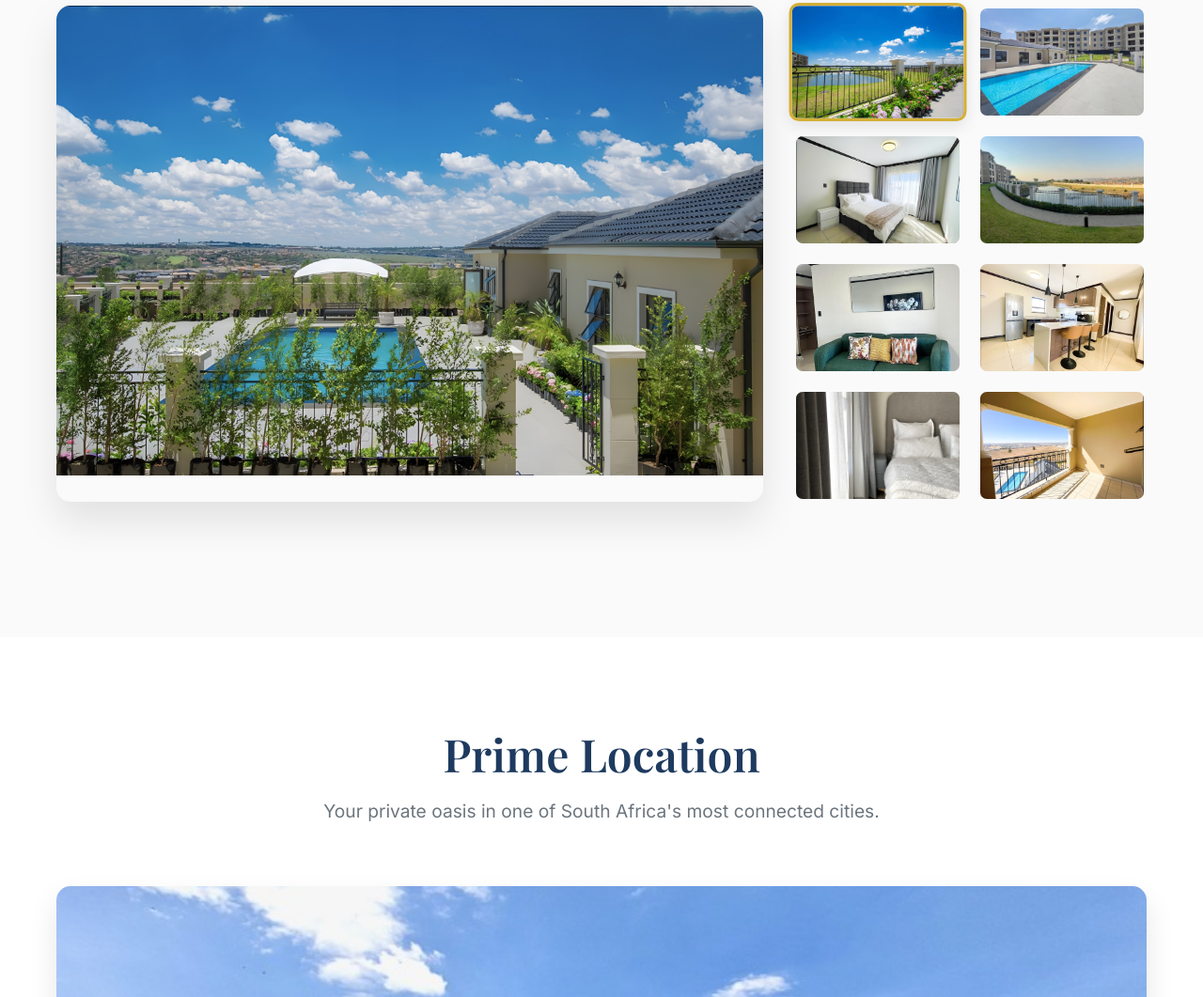
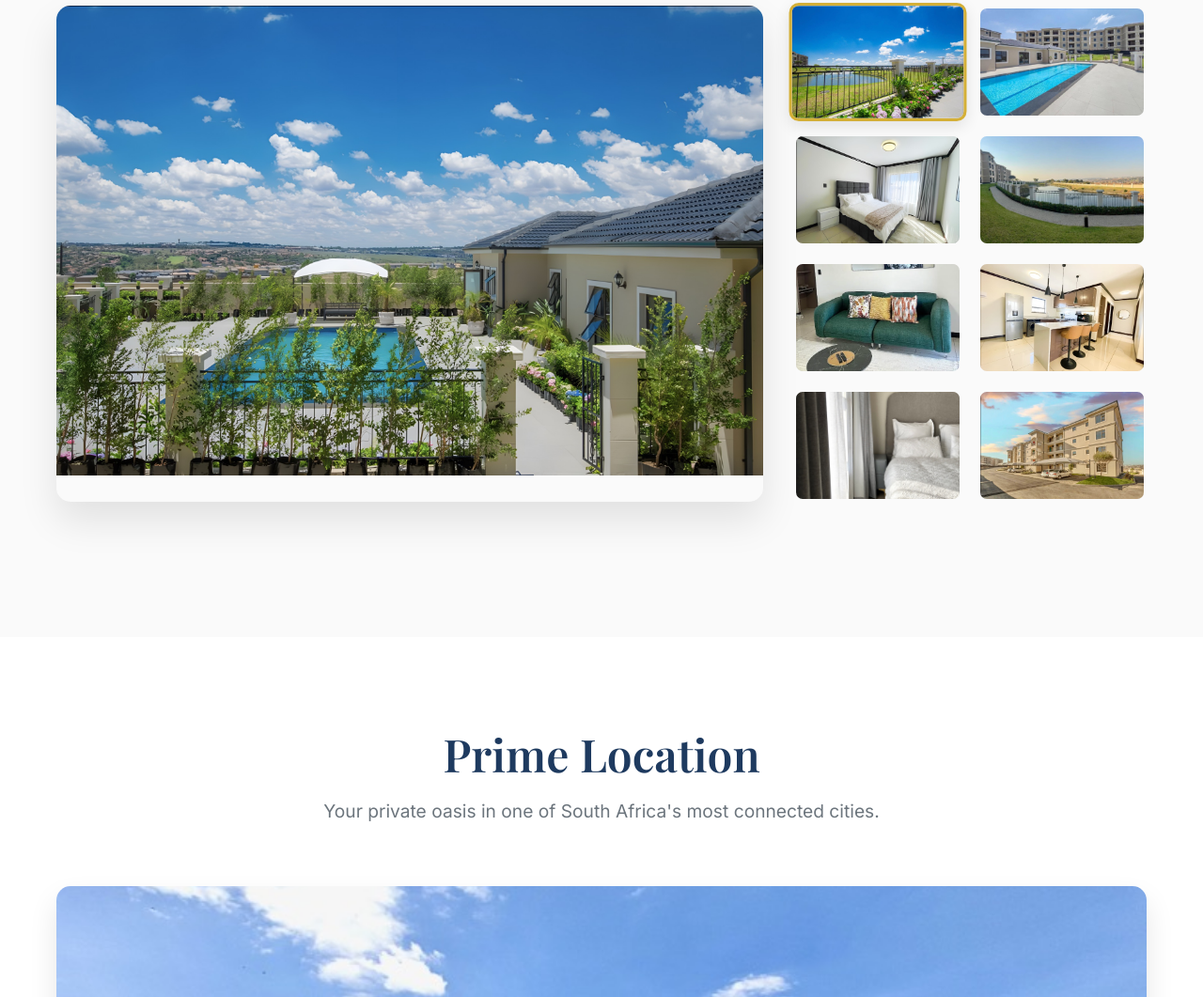
Before and after one commit to Santa-saint/truvela, a plain HTML site: page index.html in a window 1280 px wide. Shown: the part 2120-3181 px from the top of the page at 94% size. Drawn offline with nearby package versions, Linux system fonts and the light colour scheme; animation ran at ten frames a second.

Commit message:
Update index.html
Image changes

```diff
--- a/index.html
+++ b/index.html
@@ -245,10 +245,10 @@
                     <img src="images/pool.jpg" alt="Swimming Pool" class="thumbnail" data-title="Swimming Pool" data-description="Amazing swimming pool with stunning views of the city skyline">
                     <img src="images/master_bedroom.jpg" alt="Elegant bedroom" class="thumbnail" data-title="Master Bedroom" data-description="Serene bedroom with luxury bedding and city views">
                     <img src="images/lakeview.jpg" alt="Lakeview" class="thumbnail" data-title="Lakeview" data-description="Panoramic Lake Horizons with Refined Comfort">
-                    <img src="images/living.JPG" alt="Modern living area" class="thumbnail" data-title="Living Area" data-description="Elegant living space perfect for entertaining">
+                    <img src="images/livingg.webp" alt="Modern living area" class="thumbnail" data-title="Living Area" data-description="Elegant living space perfect for entertaining">
                     <img src="images/kitchen.jpg" alt="Luxury apartment kitchen" class="thumbnail" data-title="Gourmet kitchen" data-description="Functional kitchen with modern appliances and stylish design">
                     <img src="images/bedrroom1.jpg" alt="Comfortable bedding" class="thumbnail" data-title="Comfortable bedding" data-description="Perfect blend of comfort and style for restful nights">
-                    <img src="images/balcony_view.jpg" alt="Balcony view" class="thumbnail" data-title="Aerial View - Property Center" data-description="Morning Coffee with a View — Your Perfect Balcony Escape">
+                    <img src="images/parking.webp" alt="Parking lot" class="thumbnail" data-title="Secured and convenient parking space" data-description="On-site parking lot for guests, offering secure and convenient access">
                 </div>
             </div>
         </div>
```
